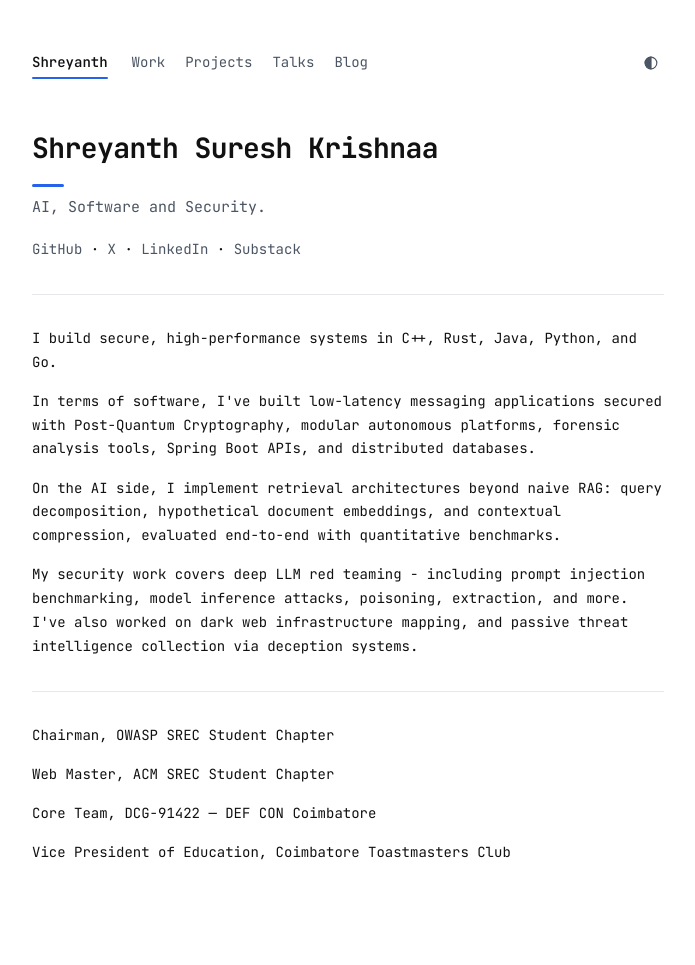
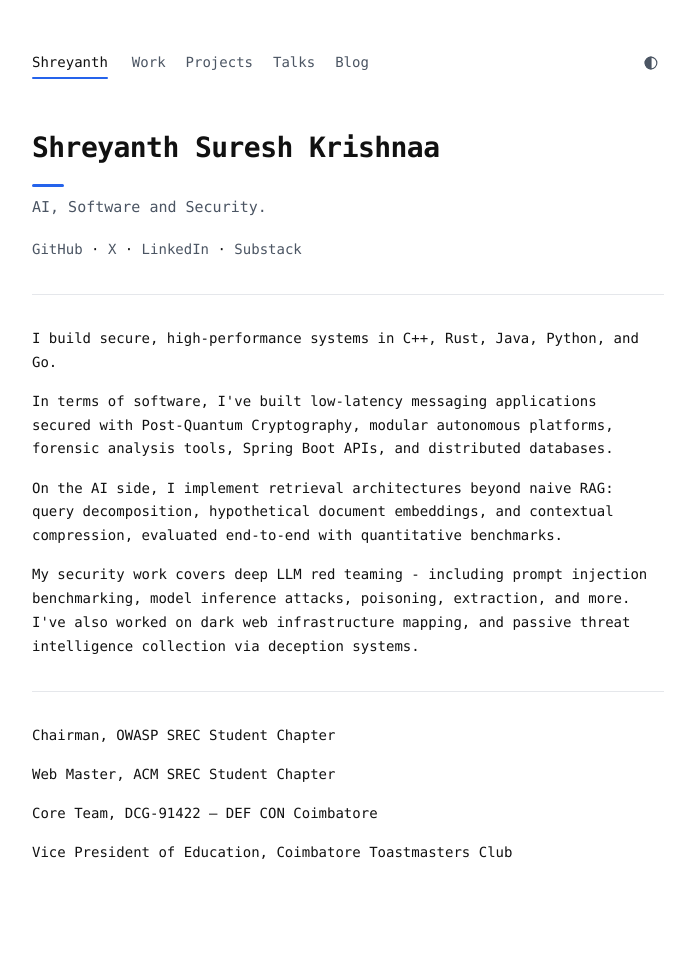
Before and after one commit to shreyanth-sureshkrishnaa/personal-site, a Jekyll site: the page built from index.html, in a window 1280 px wide. Shown: the whole page, without its empty margins (292-987 px from the left). Built offline with Jekyll 4.4.1, drawn with Linux system fonts in a browser that asks for light colours.

Commit message:
font fix #2

```diff
--- a/_layouts/default.html
+++ b/_layouts/default.html
@@ -8,9 +8,6 @@
     endif %}</title>
   <meta name="description" content="{{ page.description | default: site.description }}">
   <link rel="icon" type="image/png" href="{{ '/assets/images/profile_circle.png' | relative_url }}">
-  <link rel="preconnect" href="https://fonts.googleapis.com">
-  <link rel="preconnect" href="https://fonts.gstatic.com" crossorigin>
-  <link rel="stylesheet" href="https://fonts.googleapis.com/css2?family=JetBrains+Mono:ital,wght@0,100..800;1,100..800&display=swap">
   <link rel="stylesheet" href="{{ '/assets/css/main.css' | relative_url }}">
   <link rel="stylesheet" href="https://cdn.jsdelivr.net/npm/katex@0.16.11/dist/katex.min.css">
   <script defer src="https://cdn.jsdelivr.net/npm/katex@0.16.11/dist/katex.min.js"></script>
--- a/assets/css/main.css
+++ b/assets/css/main.css
@@ -9,8 +9,8 @@
   --border-divider: #e5e7eb;
   --code-bg: #f8fafc;
   --code-border: #e2e8f0;
-  --font-mono: 'JetBrains Mono', ui-monospace, SFMono-Regular, Menlo, Consolas, monospace;
-  --font-sans: 'JetBrains Mono', ui-monospace, monospace;
+  --font-mono: ui-monospace, 'Cascadia Code', Menlo, Consolas, 'Liberation Mono', monospace;
+  --font-sans: ui-monospace, 'Cascadia Code', Menlo, Consolas, 'Liberation Mono', monospace;
 }
 
 html.dark {
@@ -29,9 +29,9 @@ p + p { margin-top: 1.1em; }
 
 *, *::before, *::after { box-sizing: border-box; margin: 0; padding: 0; }
 
-/* Universal font inheritance — set on html so everything cascades down */
+/* Universal font — system monospace stack, zero network requests */
 html {
-  font-family: 'JetBrains Mono', ui-monospace, monospace;
+  font-family: ui-monospace, 'Cascadia Code', Menlo, Consolas, 'Liberation Mono', monospace;
   transition:
     background-color 0.4s cubic-bezier(0.4, 0, 0.2, 1),
     color 0.4s cubic-bezier(0.4, 0, 0.2, 1);
```
